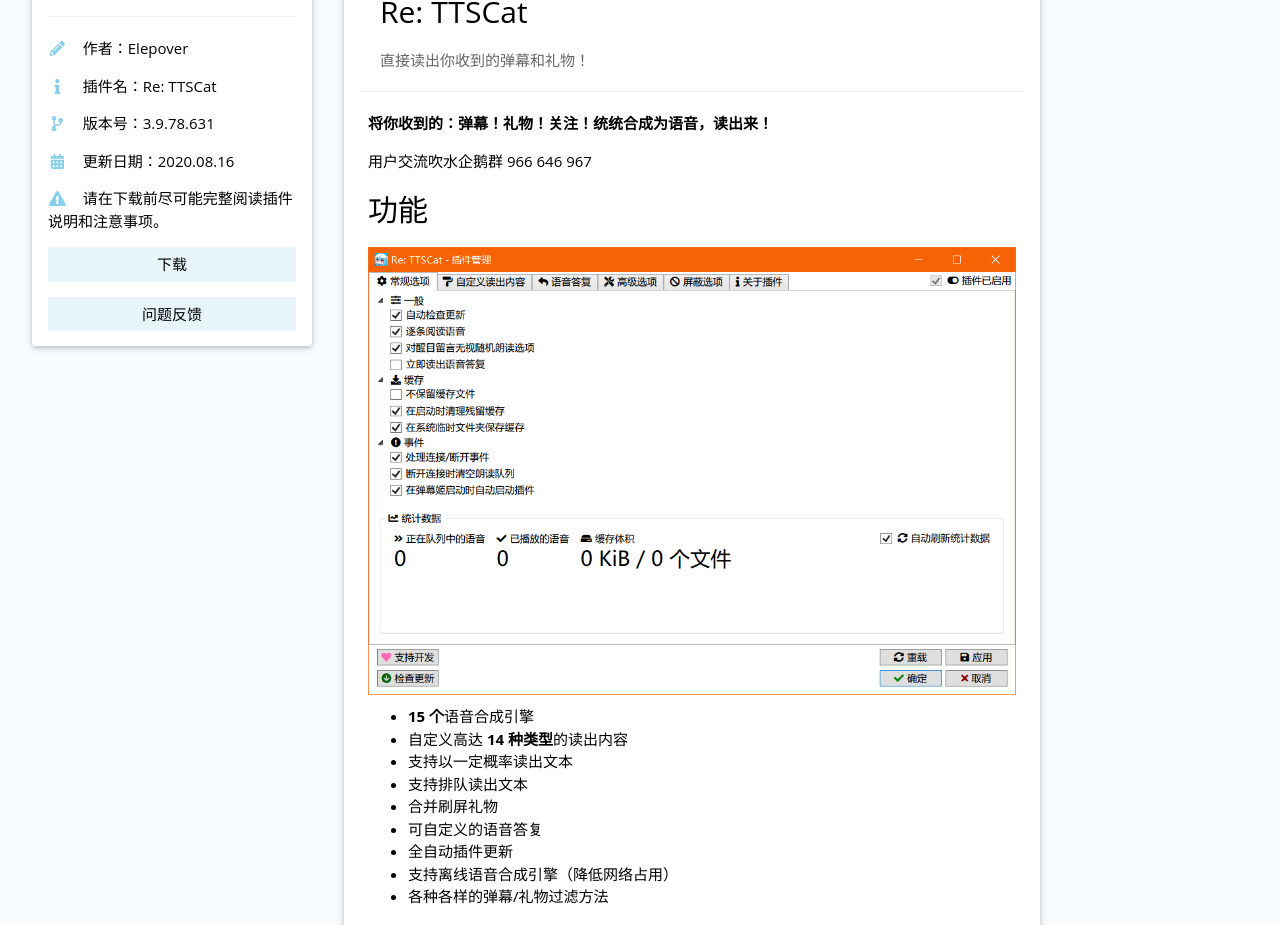
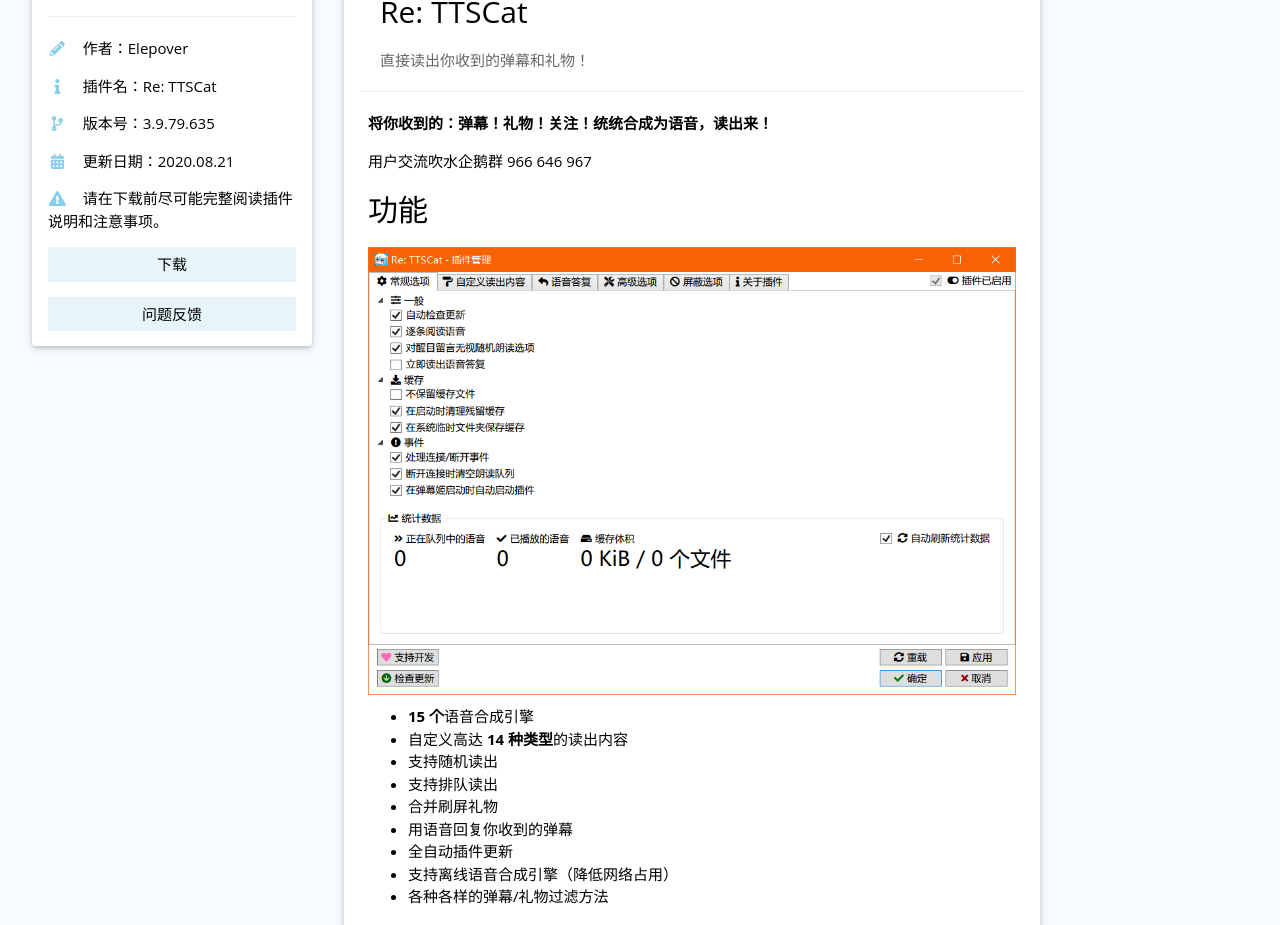
Before and after one commit to Bililive/www.danmuji.org, a Jekyll site: the page built from _plugin/Re-TTSCat.md, in a window 1280 px wide and 1400 px high. Shown: the part 131-1056 px from the top of the window. Built offline with Jekyll 4.4.1, drawn with Linux system fonts in a browser that asks for light colours; nearby versions of some CDN libraries.

Commit message:
update to 3.9.79.635

```diff
--- a/_plugin/Re-TTSCat.md
+++ b/_plugin/Re-TTSCat.md
@@ -5,15 +5,13 @@
 plugin_author: Elepover
 plugin_name: 'Re: TTSCat'
 plugin_desc: 直接读出你收到的弹幕和礼物！
-plugin_version: 3.9.78.631
-plugin_update_datetime: 2020-08-16 20:40:00 +0800
+plugin_version: 3.9.79.635
+plugin_update_datetime: 2020-08-21 22:30:00 +0800
 plugin_update_desc: |-
   [i] 欢迎加入插件用户吹水企鹅群 966 646 967
 
-  [+] 更新到最新的弹幕姬插件 SDK
-      支持最新的 5 个观众互动事件
-      允许完全自定义
-  [/] 小幅度的管理面板显示界面调整
+  [+] 管理面板界面调整
+  [+] 支持调整礼物合并时长
 
   [!] 使用点歌姬 v2 导致崩溃的用户请查看插件页面的注意事项
 plugin_dllink: /resource/Re-TTSCat/Re-TTSCat.zip
@@ -31,10 +29,10 @@
 
 - **15 个**语音合成引擎
 - 自定义高达 **14 种类型**的读出内容
-- 支持以一定概率读出文本
-- 支持排队读出文本
+- 支持随机读出
+- 支持排队读出
 - 合并刷屏礼物
-- 可自定义的语音答复
+- 用语音回复你收到的弹幕
 - 全自动插件更新
 - 支持离线语音合成引擎（降低网络占用）
 - 各种各样的弹幕/礼物过滤方法
```
Also changed, not shown: 1 other file.
